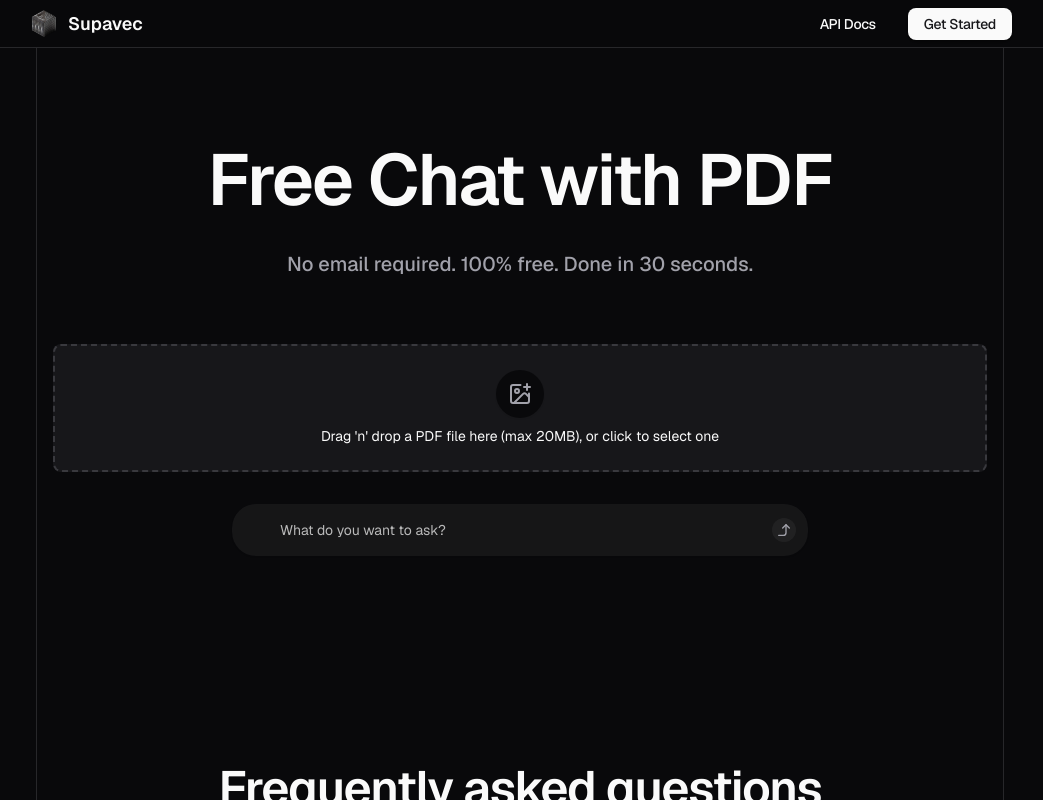
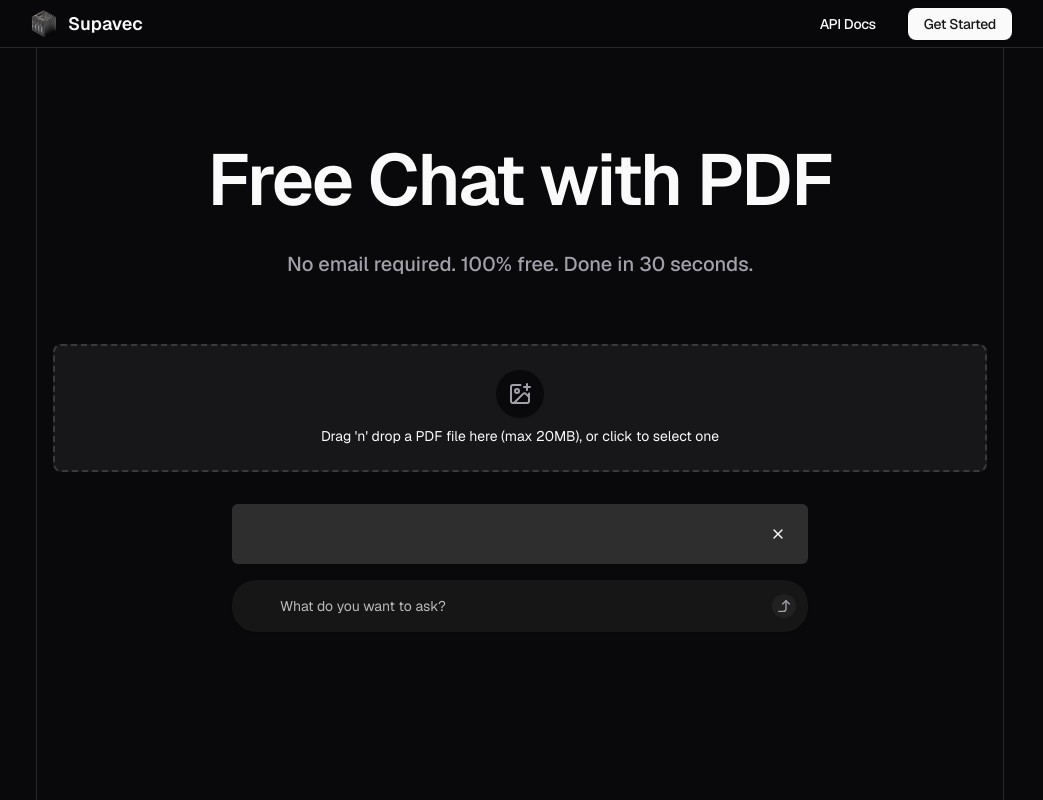
Before and after one commit to typepulse/pulse-vector, a Next.js app in the folder apps/web/: page /examples/chat-with-pdf in a window 1280 px wide. Shown: the top 800 px of the page, without its empty margins (120-1163 px from the left). Built offline with nearby package versions, Linux system fonts and the light colour scheme; no server answers; a web font is replaced by a local one.

Commit message:
Enhance PDF chat demo with file persistence and UI improvements

```diff
--- a/apps/web/src/app/examples/chat-with-pdf/_components/demo.tsx
+++ b/apps/web/src/app/examples/chat-with-pdf/_components/demo.tsx
@@ -1,12 +1,20 @@
 "use client";
 
 import { FileUploadForm } from "@/app/dashboard/file-upload-form";
-import { CornerRightUp } from "lucide-react";
+import { CornerRightUp, X } from "lucide-react";
 import { useChat } from "ai/react";
-import { useState } from "react";
+import { useEffect, useState } from "react";
+import { Button } from "@/components/ui/button";
 
 export const Demo = () => {
   const [showResult, setShowResult] = useState(false);
+  const [fileId, setFileId] = useState<string | null>(null);
+  const [fileName, setFileName] = useState<string | null>(null);
+  useEffect(() => {
+    setFileId(localStorage.getItem("pdfFileId_demo"));
+    setFileName(localStorage.getItem("pdfFileName_demo"));
+  }, []);
+
   const { messages, isLoading, handleSubmit, input, setInput } = useChat({
     api: "/api/examples/chat-with-pdf",
     initialMessages: [],
@@ -27,6 +35,13 @@ export const Demo = () => {
       body: formData,
     });
 
+    if (response.ok) {
+      const responseClone = response.clone();
+      const result = await responseClone.json();
+      localStorage.setItem("pdfFileId_demo", result.file_id);
+      localStorage.setItem("pdfFileName_demo", result.file_name);
+    }
+
     return response;
   };
 
@@ -36,7 +51,13 @@ export const Demo = () => {
         placeholder="Drag 'n' drop a PDF file here (max 20MB), or click to select one"
         submitFile={submitFile}
       />
-      <div className="relative max-w-xl w-full mx-auto flex flex-col gap-2">
+      <div className="relative max-w-xl w-full mx-auto flex flex-col gap-4">
+        <div className="bg-secondary-foreground/15 p-3 rounded-md flex items-center justify-between">
+          <span>{fileName}</span>
+          <Button size="icon" variant="ghost">
+            <X />
+          </Button>
+        </div>
         <form className="relative" onSubmit={submitForm}>
           <textarea
             className="mx-auto h-[52px] flex border border-input px-3 shadow-sm focus-visible:outline-none focus-visible:ring-1 focus-visible:ring-ring disabled:cursor-not-allowed disabled:opacity-50 md:text-sm max-w-xl bg-black/5 dark:bg-white/5 w-full rounded-2xl sm:rounded-3xl pl-10 sm:pl-12 pr-12 sm:pr-16 placeholder:text-black/70 dark:placeholder:text-white/70 border-none ring-black/30 dark:ring-white/30 text-black dark:text-white text-wrap py-3 sm:py-4 text-sm sm:text-base max-h-[200px] overflow-y-auto resize-none leading-[1.2] min-h-[52px]"
--- a/packages/api/src/controllers/upload-file.ts
+++ b/packages/api/src/controllers/upload-file.ts
@@ -165,6 +165,7 @@ export const uploadFile = async (req: Request, res: Response) => {
       return res.json({
         success: true,
         message: `${isTextFile ? "Text" : "PDF"} file processed successfully`,
+        file_name: fileName,
         file_id: fileId,
         chunks: chunks.length,
         chunk_size: chunk_size ?? DEFAULT_CHUNK_SIZE,
```
